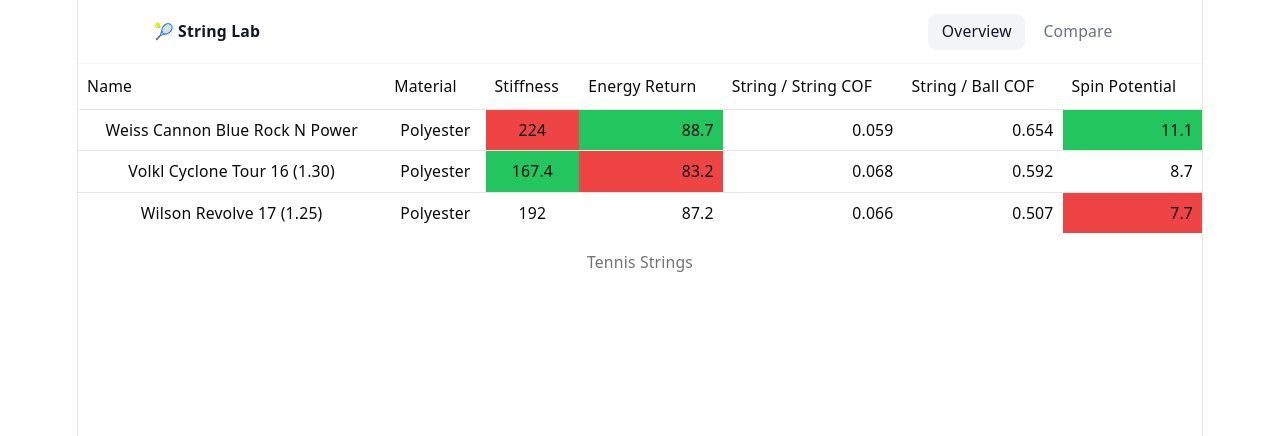
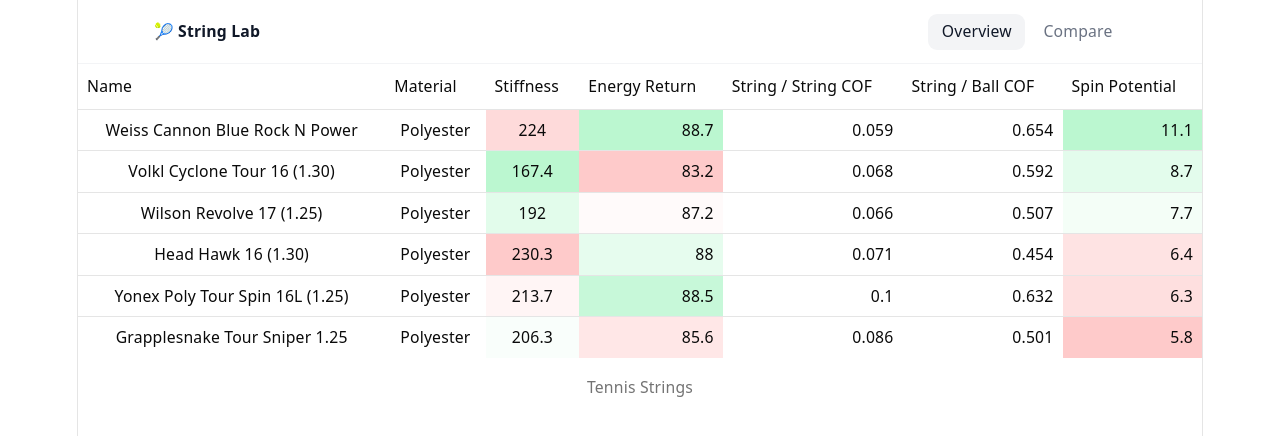
Before and after one commit to wongweixiang/strings_comparator, a React (Vite) app: page / in a window 1280 px wide. Shown: the top 436 px of the page. Built offline with nearby package versions, Linux system fonts and the light colour scheme.

Commit message:
fix: adjust colours

```diff
--- a/src/pages/Overview/index.tsx
+++ b/src/pages/Overview/index.tsx
@@ -39,6 +39,33 @@
             "stringStringCOF": 0.066,
             "stringBallCOF": 0.507,
             "spinPotential": 7.7
+        },
+        {
+          "name": "Head Hawk 16 (1.30)",
+          "material": "Polyester",
+          "stiffness": 230.3,
+          "energyReturn": 88,
+          "stringStringCOF": 0.071,
+          "stringBallCOF": 0.454,
+          "spinPotential": 6.4
+        },
+        {
+          "name": "Yonex Poly Tour Spin 16L (1.25)",
+          "material": "Polyester",
+          "stiffness": 213.7,
+          "energyReturn": 88.5,
+          "stringStringCOF": 0.1,
+          "stringBallCOF": 0.632,
+          "spinPotential": 6.3
+        },
+        {
+          "name": "Grapplesnake Tour Sniper 1.25",
+          "material": "Polyester",
+          "stiffness": 206.3,
+          "energyReturn": 85.6,
+          "stringStringCOF": 0.086,
+          "stringBallCOF": 0.501,
+          "spinPotential": 5.8
         }
     ]
 
@@ -50,7 +77,6 @@
     spinPotential: getColumnStats(strings, r => r.spinPotential),
   }
 
-  console.log(statsByColumn)
 
 
   return (
@@ -100,7 +126,7 @@
 }
 
 const getBg = ({value, stats, higherIsBetter} : {value: number, stats: {min: number, max: number, median: number}, higherIsBetter: boolean}) => {
-  const spectrum = higherIsBetter ?  ["#ef4444", "#ffffff", "#22c55e"] : ["#22c55e", "#ffffff", "#ef4444"]
+  const spectrum = higherIsBetter ?  ["#fecaca", "#ffffff", "#bbf7d0"] : ["#bbf7d0", "#ffffff", "#fecaca"]
 
   const scale = chroma.scale(spectrum).domain([stats.min, stats.median, stats.max])
 
```
